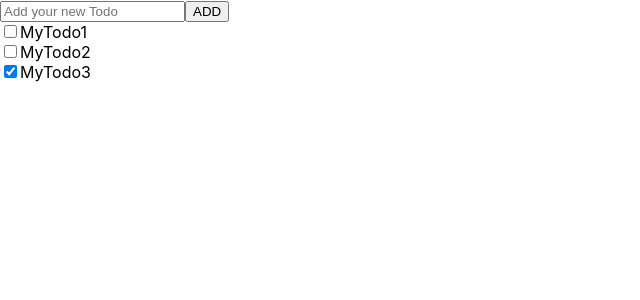
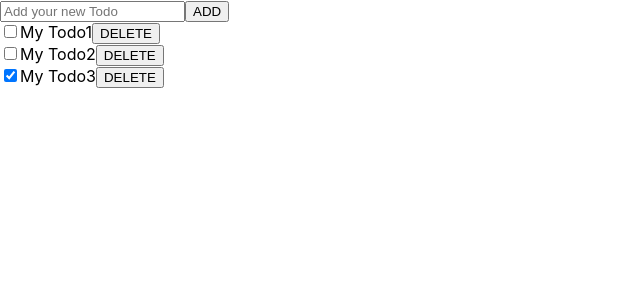
Before and after one commit to 2hyeseung/todo-app, a React (Create React App) app in the folder client/: page / in a window 1280 px wide. Shown: the top 300 px of the page, without its empty margins (0-640 px from the left). Built offline with nearby package versions, Linux system fonts and the light colour scheme.

Commit message:
feat: Todo 수정 기능 구현

```diff
--- a/client/src/App.js
+++ b/client/src/App.js
@@ -1,12 +1,24 @@
 import { useState, useRef } from "react";
+import AddTodo from "./components/AddTodo";
 import Todo from "./components/Todo";
-import AddTodo from "./components/AddTodo";
 
 const App = () => {
     const [todoItems, setTodoItems] = useState([
-        { id: 1, title: "MyTodo1", done: false },
-        { id: 2, title: "MyTodo2", done: false },
-        { id: 3, title: "MyTodo3", done: true },
+        {
+            id: 1,
+            title: "My Todo1",
+            done: false,
+        },
+        {
+            id: 2,
+            title: "My Todo2",
+            done: false,
+        },
+        {
+            id: 3,
+            title: "My Todo3",
+            done: true,
+        },
     ]);
     const todoId = useRef(4);
 
@@ -14,18 +26,29 @@ const App = () => {
     // 상위 컴포넌트(App)은 AddTodo 컴포넌트 접근 가능
     // => App 컴포넌트에 addItem() 함수를 정의하고, 해당 함수를 AddTodo props로 넘겨야 함
     const addItem = (newItem) => {
-        // newItem - {id: ?, title: ?, done: false}
+        // newItem - {id: xx, title: xx, done: false}
         newItem.id = todoId.current++; // key를 위한 id 설정
         newItem.done = false; // done 초기화
         // 기존 todoItems를 유지하고, 새로운 newItem을 추가
         setTodoItems([...todoItems, newItem]); // setTodoItems(todoItems.concat(newItem))
     };
 
+    // 전체 Todo 리스트(todoItems)는 App 컴포넌트에서 관리하고 있으므로
+    // deleteItem() 함수는 App 컴포넌트에 작성해야 함
+    const deleteItem = (targetItem) => {
+        let newTodoItems = todoItems.filter(
+            (item) => item.id !== targetItem.id
+        );
+        setTodoItems(newTodoItems);
+    };
+
     return (
         <div className="App">
             <AddTodo addItem={addItem} />
             {todoItems.map((item) => {
-                return <Todo key={item.id} item={item} />;
+                return (
+                    <Todo key={item.id} item={item} deleteItem={deleteItem} />
+                );
             })}
         </div>
     );
--- a/client/src/components/Todo.js
+++ b/client/src/components/Todo.js
@@ -1,5 +1,46 @@
-const Todo = ({ item }) => {
+import { useState } from "react";
+
+const Todo = ({ item, deleteItem }) => {
+    // console.log(item); // { id: 1, title: 'todo1', done: false, }
     const { id, title, done } = item;
+    const [todoItem, setTodoItem] = useState(item);
+    const [readOnly, setReadOnly] = useState(true);
+
+    const onDeleteBtnClick = () => {
+        deleteItem(todoItem);
+    };
+
+    // title input 커서가 깜빡인다고 수정이 가능한 것은 아님
+    // 사용자가 키보드 입력할 때마다 todoItem의 title을 새 값으로 변경
+    const editEventHandler = (e) => {
+        // rest: id, done 정보
+        const { title, ...rest } = todoItem; // { id: 1, title: 'todo1', done: false, }
+
+        setTodoItem({
+            title: e.target.value,
+            ...rest,
+        });
+    };
+
+    // title input 클릭시 (title를 수정하겠다!!) : readOnly state를 false로 변경
+    const offReadOnlyMode = () => {
+        setReadOnly(false);
+    };
+
+    // title input에서 enter 키 입력시 (title 수정을 완료했다!!): readOnly state를 true로 변경
+    const enterKeyEventHandler = (e) => {
+        if (e.key === "Enter") {
+            setReadOnly(true);
+        }
+    };
+
+    const checkboxEventHandler = (e) => {
+        const { done, ...rest } = todoItem;
+        setTodoItem({
+            done: !done,
+            ...rest,
+        });
+    };
 
     return (
         <div className="Todo">
@@ -9,8 +50,22 @@ const Todo = ({ item }) => {
                 name={`todo${id}`}
                 value={`todo${id}`}
                 defaultChecked={done}
+                onChange={checkboxEventHandler}
             />
-            <label htmlFor={`todo${id}`}>{title}</label>
+            {readOnly ? (
+                <label htmlFor={`todo${id}`} onClick={offReadOnlyMode}>
+                    {todoItem.title}
+                </label>
+            ) : (
+                <input
+                    type="text"
+                    value={todoItem.title}
+                    onChange={editEventHandler}
+                    onKeyPress={enterKeyEventHandler}
+                    readOnly={readOnly}
+                />
+            )}
+            <button onClick={onDeleteBtnClick}>DELETE</button>
         </div>
     );
 };
```
Also changed, not shown: 1 other file (tests, documents, lock files or other folders).
